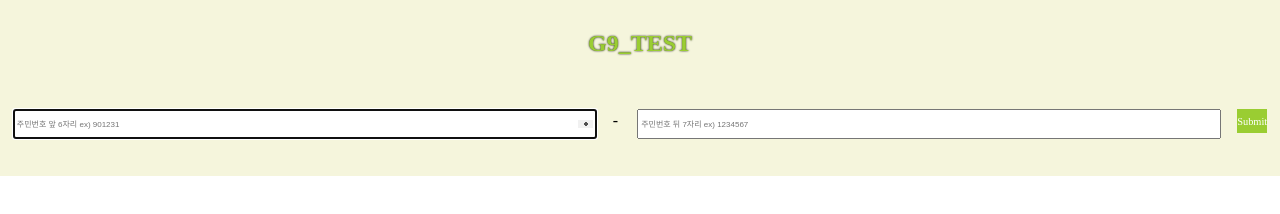
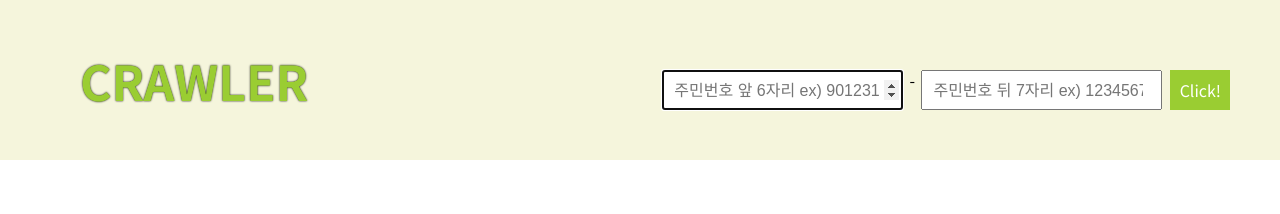
Before and after one commit to jch9537/g9_client, a website: page index.html in a window 1280 px wide. Drawn offline with Linux system fonts and the light colour scheme.

Commit message:
완료 후 gihub호스팅

```diff
--- a/index.html
+++ b/index.html
@@ -3,16 +3,14 @@
   <head>
     <meta charset="UTF-8" />
     <meta name="viewport" content="width=device-width, initial-scale=1.0" />
-    <title>G9_test</title>
+    <title>G9 test</title>
     <link rel="stylesheet" href="./style.css" />
   </head>
   <body>
     <div id="container">
       <header>
-        <div class="test_title">G9_TEST</div>
+        <div class="test_title">CRAWLER</div>
         <div class="input_wrapper">
-          <!-- <label> -->
-          <div>
           <input
             id="idNumber1"
             class="input_box"
@@ -22,9 +20,7 @@
             oninput="checkNumberLength(this)"
             autofocus
           />
-          </div>
           <span id="hyphen"> - </span>
-          <div>
           <input
             id="idNumber2"
             class="input_box"
@@ -34,20 +30,16 @@
             oninput="checkNumberLength(this)"
             style="-webkit-text-security: square;"
           />
+          <div id="submit" style="display: table;">
+            <div id="submit_button">Click!</div>
           </div>
-          <!-- </label> -->
-          <!-- <div id="submit_button"> -->
-          <div style="display: table;">
-            <div id="submit">Submit</div>
-          </div>
-          <!-- </div> -->
         </div>
       </header>
       <main>
-        <h2 class="searchWord_title" style="visibility: hidden;">
+        <h2 class="searchWord_title">
           실시간 검색어
         </h2>
-        <ul id="searchWord_list" style="list-style: none;"></ul>
+        <ul id="searchWord_list"></ul>
       </main>
     </div>
     <script src="./index.js"></script>
--- a/index.js
+++ b/index.js
@@ -11,9 +11,7 @@ function api(url, method, data) {
     })
       .then((res) => res.json())
       .then((res) => {
-        // console.log("응답겟 ------------------------", res);
         if (res.error) {
-          //   console.log("에러겟 ------------------------", res.error);
           return Promise.reject(res.error);
         } else {
           return res;
@@ -31,9 +29,7 @@ function api(url, method, data) {
     })
       .then((res) => res.json())
       .then((res) => {
-        // console.log("응답포스트 ------------------------", res);
         if (res.error) {
-          //   console.log("에러포스트 ------------------------", res.error);
           return Promise.reject(res.error);
         } else {
           return res;
@@ -49,7 +45,7 @@ function renderSearchWord(array) {
     const searchItem = document.createElement("li");
     searchItem.className = "search_item";
     for (let key in array[i]) {
-      searchItem.innerHTML = `<span class='search_itemNum'><strong>${key}</strong> </span><span class='serch_itemWord'> ${array[i][key]}</span>`;
+      searchItem.innerHTML = `<div class='search_itemNum'><strong>${key}</strong> </div><div class='search_itemWord'> ${array[i][key]}</div>`;
     }
     listElement.appendChild(searchItem);
   }
@@ -73,7 +69,6 @@ document.getElementById("submit").addEventListener("click", function () {
     alert("주민번호를 모두 입력해주세요");
   } else {
     const idNumber = idNumber1 + idNumber2;
-    //or  api(`/naver/realtime/${idNumber}`, "GET")
     api("/naver/realtime", "POST", idNumber)
       .then((res) => {
         searchTitle.style = "visibility: visible;";
@@ -88,5 +83,3 @@ document.getElementById("submit").addEventListener("click", function () {
     document.getElementById("idNumber2").value = "";
   }
 });
-
-//할 것 : 에러 처리 다시확인, 그리드로 스타일링, form으로 처리해보기(label도 확인)
--- a/style.css
+++ b/style.css
@@ -2,13 +2,10 @@
 
 html,
 body {
-  background: red;
-  /* width: 100vw;
-  height: 100vh; */
   padding: 0;
   margin: 0;
+  font-family: "Noto Sans KR", sans-serif;
 }
-
 #container {
   height: 100vh;
   display: grid;
@@ -19,78 +16,184 @@ header {
   top: 0;
   left: 0;
   display: grid;
-  grid-template-rows: 1fr 1fr;
+  grid-template-rows: 2fr 2fr;
+  width: 100vw;
+  height: 25vh;
   box-sizing: border-box;
-  width: 100%;
-  height: 22vh;
   background: beige;
-  padding: 0.5vh 1vw 2vh 1vw;
-  /* padding: 1vh 1vw; */
+  padding: 0.5em 1em 1.5em 1em;
   font-size: 2vh;
 }
-
 main {
+  display: grid;
+  grid-template-rows: 1fr 7fr;
   box-sizing: border-box;
   background: white;
-  padding: 22vh 10% 6vh 10%;
+  padding: 26vh 10% 3vh 10%;
 }
-/* header */
+/* header content*/
 .test_title {
+  margin: 0em;
   align-self: center;
   justify-self: center;
-  font-size: 3vh;
+  font-size: 4vh;
   font-weight: bold;
   color: yellowgreen;
   text-shadow: 0 0 2px black;
-  margin: 0.5em;
 }
 .input_wrapper {
+  display: grid;
+  grid-template-rows: repeat(3, 1fr);
   justify-self: center;
   align-items: center;
-  display: grid;
-  grid-template-rows: repeat(3, 1fr);
-}
-.input_wrapper div {
-  margin: 0;
-  padding: 0;
-  height: 3vh;
 }
 .input_box {
-  width: 45vw;
-  height: 100%;
-  font-size: 1vh;
+  display: table;
+  box-sizing: border-box;
+  width: 60vw;
+  height: 90%;
+  font-size: 2.2vh;
+}
+.input_box::placeholder {
+  display: table-cell;
+  vertical-align: middle;
+  padding-left: 0.5em;
+  font-size: 1.7vh;
 }
 #hyphen {
   display: none;
 }
-/* #submit_button {
-  align-self: center;
-  justify-self: center;
-
-  padding: 0;
-  margin-top: 0.3em;
-} */
 #submit {
+  width: 100%;
+  height: 90%;
+}
+#submit_button {
   display: table-cell;
   background-color: yellowgreen;
-  font-size: 1.3vh;
-  /* font-weight: 500; */
-  color: white;
   text-align: center;
   vertical-align: middle;
+  font-size: 1.8vh;
+  font-weight: 500;
+  color: white;
 }
 /* main */
+.searchWord_title {
+  margin-bottom: 0.6em;
+  visibility: hidden;
+}
+#searchWord_list {
+  margin-top: 0;
+  padding-left: 20px;
+  list-style: none;
+}
+.search_item {
+  display: grid;
+  grid-template-columns: 1fr 10fr;
+}
 .search_itemNum {
+  width: 30px;
+  display: block;
   color: yellowgreen;
-  margin: 0.5em;
+  text-align: center;
+  margin: 0.02em 1em 0em 0em;
 }
+
 @media all and (orientation: landscape) {
+  header {
+    grid-template-rows: 1fr;
+    grid-template-columns: 1.3fr 6fr;
+    grid-gap: 2em;
+    height: 20vh;
+    padding: 0em 3em;
+  }
+  main {
+    padding-top: 21vh;
+  }
+  /* header content*/
+  .test_title {
+    margin: 0em;
+    font-size: 6vh;
+  }
   .input_wrapper {
-    grid-template-columns: repeat(4, 1fr);
+    height: 10vh;
     grid-template-rows: 1fr;
-    grid-gap: 1em;
+    grid-template-columns: 6fr 0.1fr 6fr 1.5fr;
+    justify-self: unset;
+    align-self: center;
+    justify-items: center;
+  }
+  .input_box {
+    width: 95%;
+    height: 70%;
+    font-size: 5vh;
+  }
+  .input_box::placeholder,
+  #submit_button {
+    font-size: 4vh;
   }
   #hyphen {
     display: inline;
   }
+  #submit {
+    justify-self: start;
+
+    width: 80%;
+    height: 70%;
+  }
 }
+
+@media only screen and (min-width: 1025px) {
+  header {
+    grid-template-columns: 1fr 1fr;
+    grid-gap: 0em;
+    padding: 1em 3em 1em 5em;
+  }
+  .input_wrapper {
+    width: 100%;
+    height: 60px;
+    justify-self: end;
+  }
+  .test_title {
+    justify-self: start;
+  }
+  .input_box {
+    align-self: end;
+    height: 40px;
+    font-size: 2.2vh;
+  }
+  .input_box::placeholder {
+    font-size: 1rem;
+  }
+  #submit {
+    justify-self: center;
+    align-self: end;
+    width: 95%;
+    height: 40px;
+  }
+  #submit_button {
+    align-self: end;
+    vertical-align: end;
+    font-size: 1rem;
+  }
+  /* main */
+  main {
+    padding-top: 25vh;
+  }
+  .searchWord_title {
+    font-size: 2rem;
+    margin-bottom: 1em;
+    margin: 0;
+  }
+  #searchWord_list {
+    padding-left: 40px;
+  }
+  .search_item {
+    display: grid;
+    grid-template-columns: 0.2fr 10fr;
+    font-size: 1rem;
+    margin: 0.3em;
+  }
+  .search_itemWord {
+    font-weight: 500;
+  }
+}
```
Lines whose indentation alone changed are shown as unchanged.
